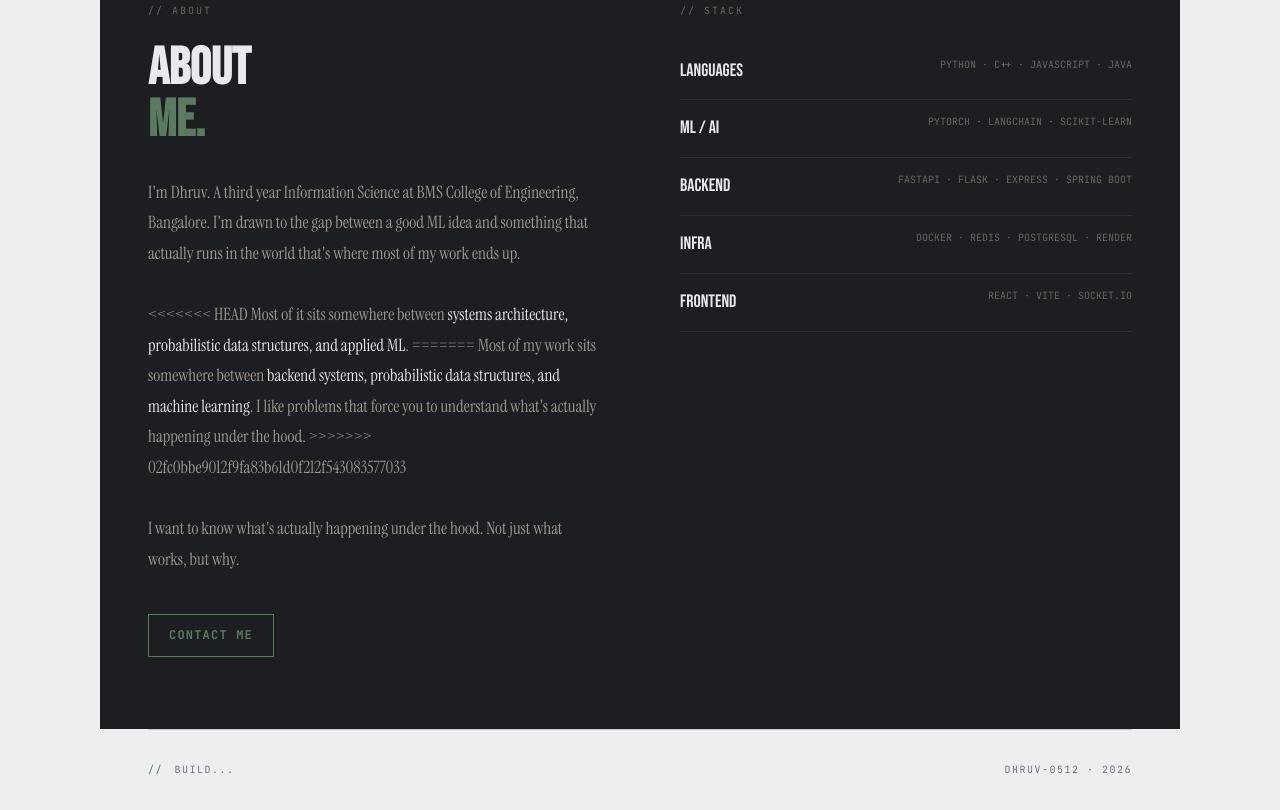
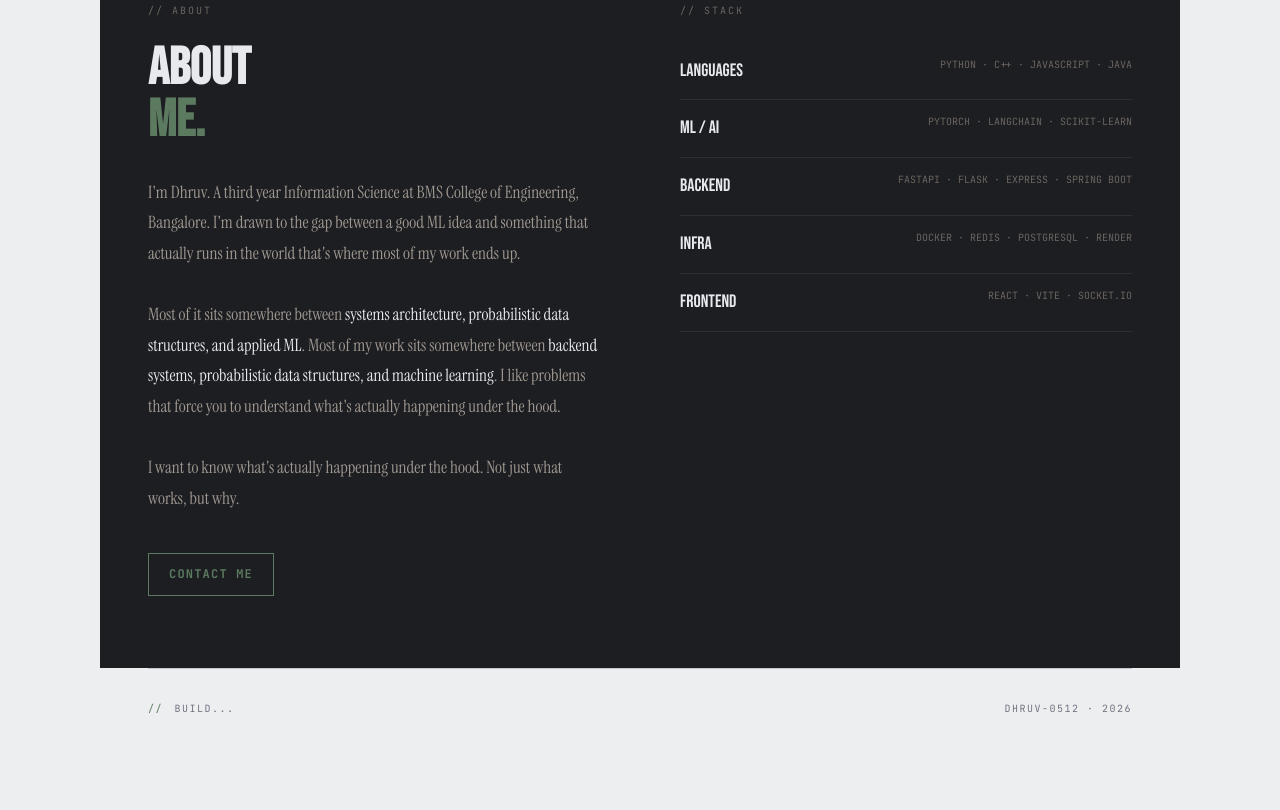
Before and after one commit to dhruv-0512/portfolio, a plain HTML site: page index.html in a window 1280 px wide. Shown: the part 2245-3055 px from the top of the page. After the commit the page ends 2994 px from the top, so only its background shows below. Drawn offline with Linux system fonts and the light colour scheme.

Commit message:
final changes

```diff
--- a/index.html
+++ b/index.html
@@ -637,15 +637,12 @@
             a good ML idea and something that actually runs in the world that's where most of my work ends up.
 
             <br><br>
-
-<<<<<<< HEAD
             Most of it sits somewhere between <strong>systems architecture, probabilistic data structures,
               and applied ML</strong>.
-=======
+
             Most of my work sits somewhere between
             <strong>backend systems, probabilistic data structures, and machine learning</strong>.
             I like problems that force you to understand what's actually happening under the hood.
->>>>>>> 02fc0bbe9012f9fa83b61d0f212f543083577033
 
             <br><br>
 
```
